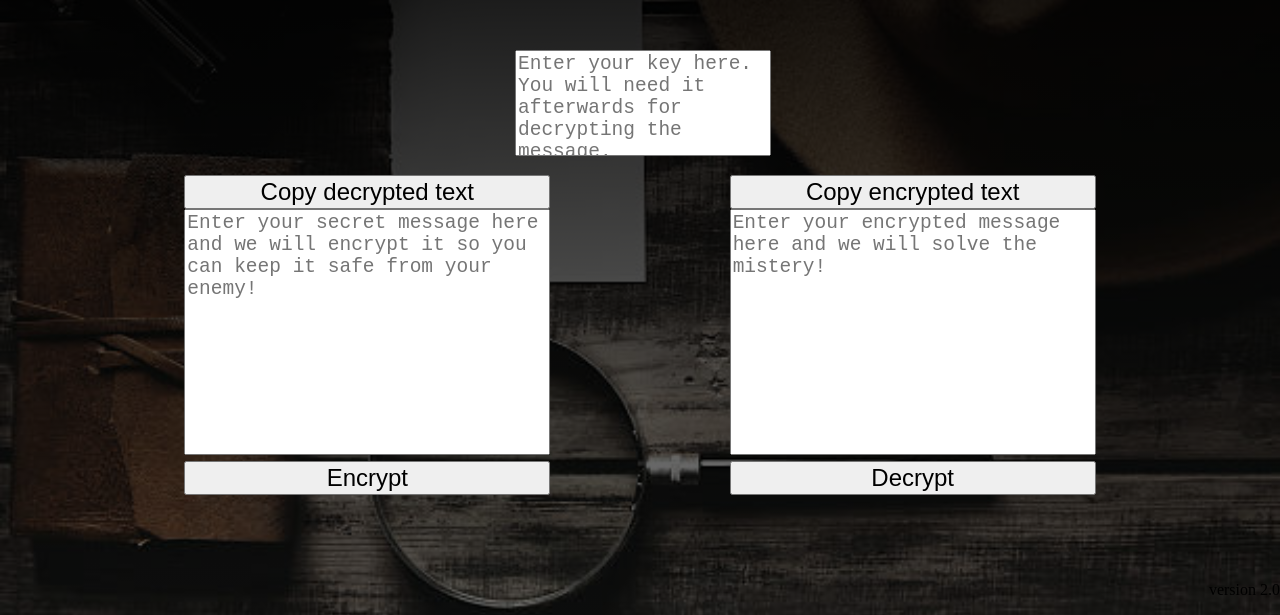
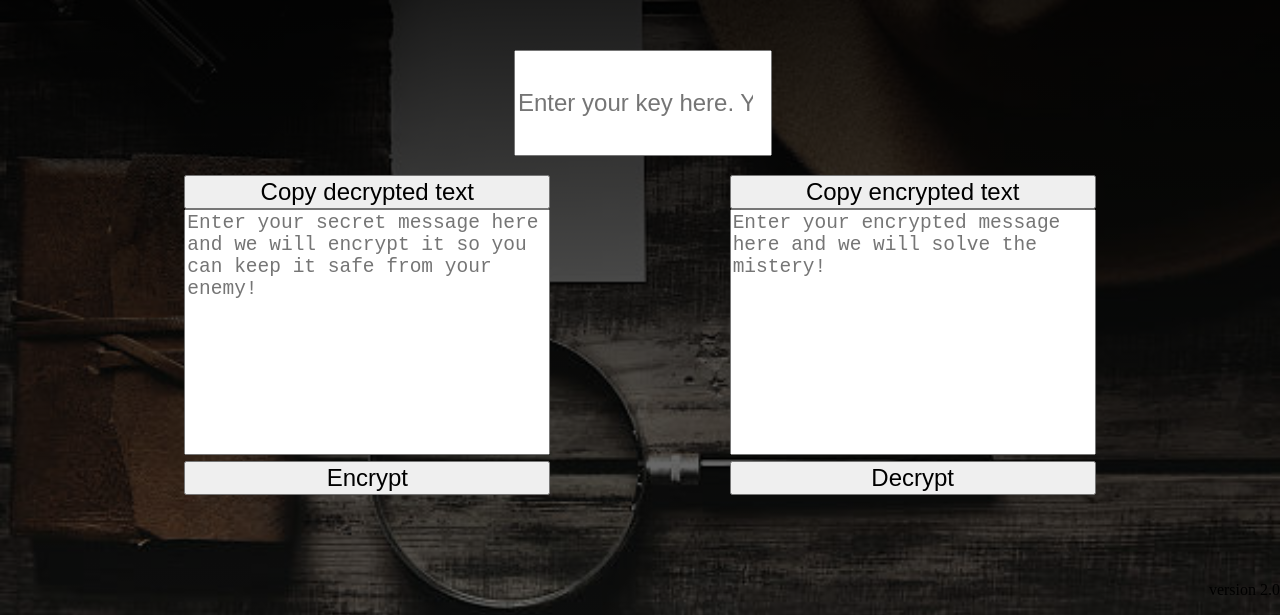
Before and after one commit to rob4path/Encrypter-decrypter, a plain HTML site: page index.html in a window 1280 px wide. Shown: the part 185-800 px from the top of the page. Drawn offline with Linux system fonts and the light colour scheme.

Commit message:
placeholder edited

```diff
--- a/index.html
+++ b/index.html
@@ -10,9 +10,9 @@
 
 <body>
     <h1 class="centered" id="page-title">Life is a mystery</h1>
-    <div class="user-key"> <textarea
-            placeholder="Enter your key here. You will need it afterwards for decrypting the message."
-            id="userKey"></textarea></div>
+    <div class="user-key"> <input type="number" cols="20" rows="7"
+            placeholder="Enter your key here. You will need it afterwards for decrypting the message." size="30"
+            id="userKey"></input></div>
     <div class="both-boxes">
         <div class="column">
             <div class="tooltip">
```
